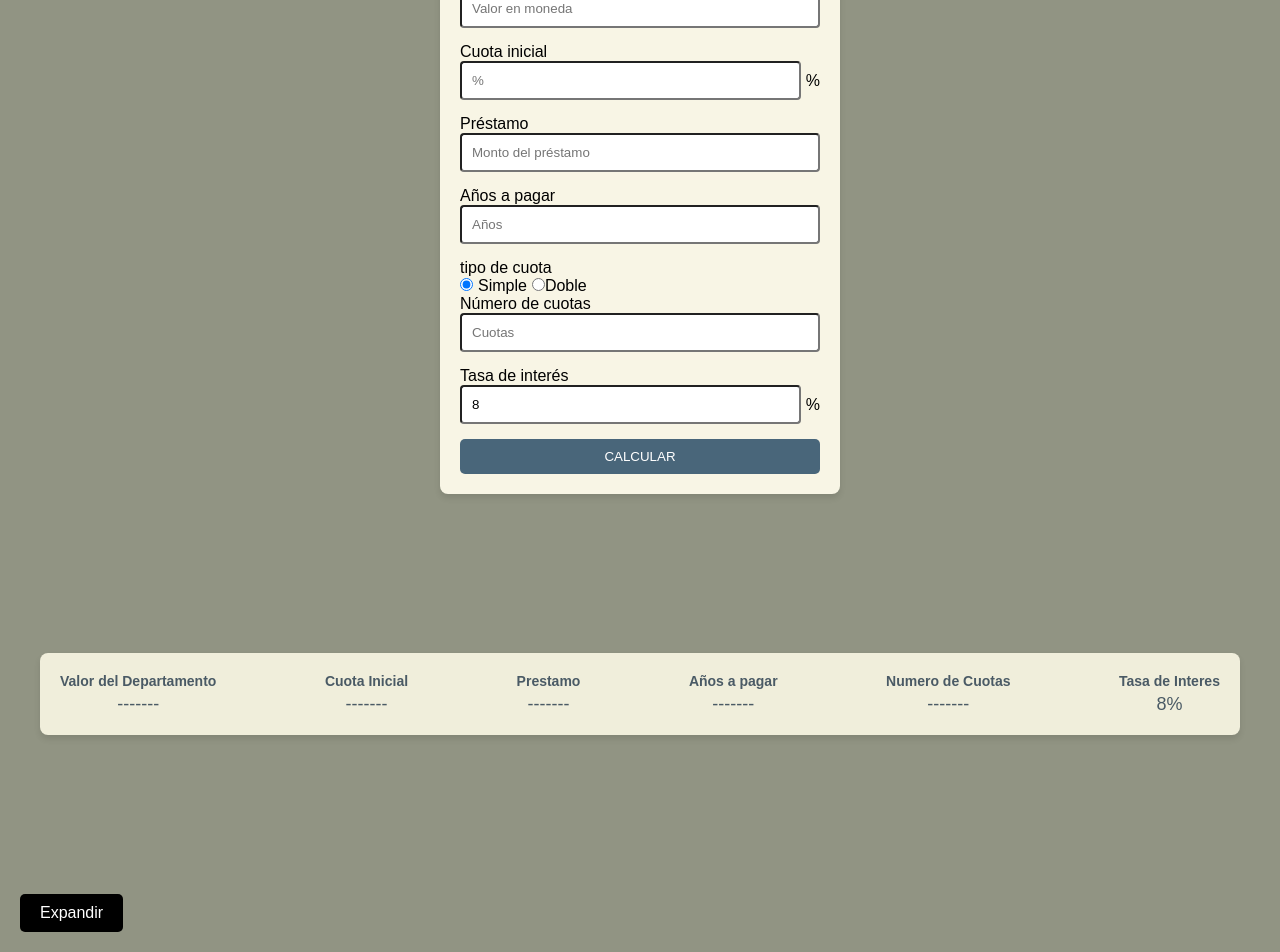
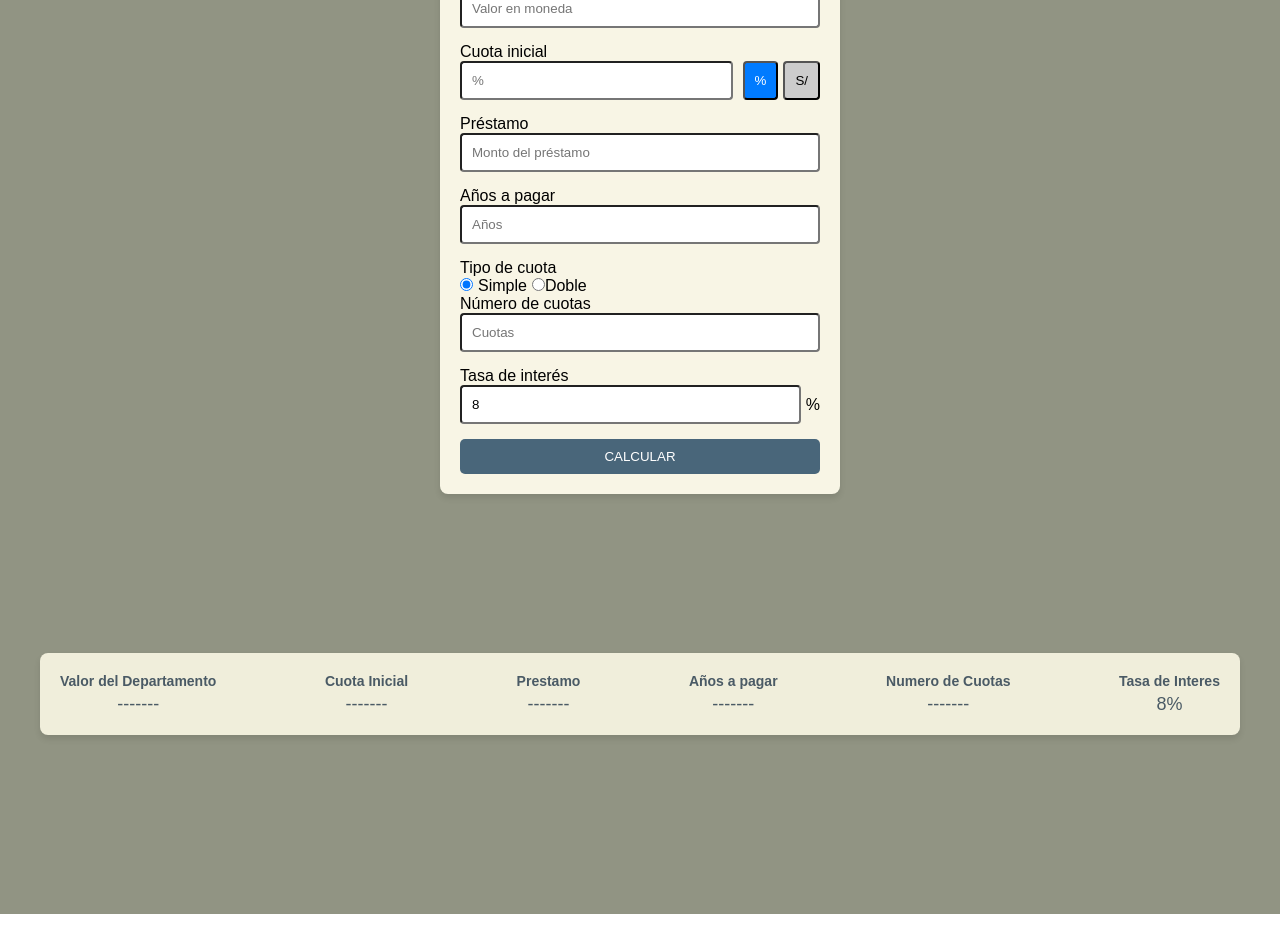
Before and after one commit to Bluxher/calc-form, a Next.js app: page / in a window 1280 px wide. Shown: the part 206-1158 px from the top of the page. After the commit the page ends 1120 px from the top, so only its background shows below. Built offline with nearby package versions, Linux system fonts and the light colour scheme.

Commit message:
Percentage and Sole's Buttons added, Button "EXPANDIR" eliminated

```diff
--- a/src/app/page.js
+++ b/src/app/page.js
@@ -3,6 +3,7 @@ import { useState } from "react";
 import moment from "moment";
 export default function Home() {
   const [tipoCuota, setTipoCuota] = useState('Simple');
+  const [inputType,setInpuType] = useState("%");
   const [valorDpto, setValorDpto] = useState("");
   const [cuotaInicial, setCuotaInicial] = useState("");
   const [prestamo, setPrestamo] = useState("");
@@ -32,6 +33,9 @@ export default function Home() {
   const mes = String(fechaActual.getMonth() + 1).padStart(2, "0");
   const anio = fechaActual.getFullYear();
 
+  const handleInputTypeChange = (type) => {
+    setInpuType(type);
+  };
   const handleValorDptoChange = (e) => {
     const value = e.target.value;
     setValorDpto(value);
@@ -45,8 +49,14 @@ export default function Home() {
   const actualizarPrestamo = (valor, cuota) => {
     const valorNumerico = parseFloat(valor) || 0;
     const cuotaNumerica = parseFloat(cuota) || 0;
-    const prestamoCalculado = valorNumerico - (valorNumerico * cuotaNumerica) / 100;
-    setPrestamo(prestamoCalculado.toFixed(2));
+    const prestamoCalculadoPorcentaje = valorNumerico - (valorNumerico * cuotaNumerica) / 100;
+    const prestamoCalculadoSoles = valorNumerico - cuotaNumerica;
+    if(inputType == "%"){
+    setPrestamo(prestamoCalculadoPorcentaje.toFixed(2));
+    }else
+    {
+    setPrestamo(prestamoCalculadoSoles.toFixed(2));
+    }
   };
   const handleAniosPagarChange = (e) => {
     const value = e.target.value;
@@ -98,11 +108,18 @@ export default function Home() {
     llenardatos();
   };
 
+  function handleFormSubmit(event){
+    event.preventDefault();
+    handleCalcularClick(event);
+    generateGrid();
+  }
+
   const cellStyle = {
     border: "1px solid black",
     padding: "10px",
   };
 
+  //---------------------------------FORMULAS---------------------------------------//
   function llenardatos() {
     var rprecio = parseFloat(valorDpto);
     var rinicial = parseFloat(cuotaInicial);
@@ -181,7 +198,6 @@ export default function Home() {
            amort = parseFloat((cuota_especial) - interes);
            saldo = parseFloat(saldo - amort);
            console.log("1 " + amort);
-           cuota = interes + amort;
            amort_acum = parseFloat(amort + amort_acum);
         } else {
            interes = parseFloat(saldo * tem);
@@ -211,7 +227,8 @@ export default function Home() {
     // Guardar los resultados en el estado
     setFechasCuotas(cuotasData);
   }
-  //---------------------------------FORMULAS---------------------------------------//
+
+
   return (
     <div
       style={{
@@ -224,10 +241,8 @@ export default function Home() {
       <h1 style={{ textAlign: "center", color: "white", padding: '50px' }}>
         Ingresa los datos correspondientes
       </h1>
-      <p> </p>
-
       <form
-        onSubmit={handleCalcularClick}
+      onSubmit={handleFormSubmit}
         style={{
           backgroundColor: "#f8f5e5",
           padding: "20px",
@@ -256,10 +271,39 @@ export default function Home() {
                 type="number"
                 value={cuotaInicial}
                 onChange={handleCuotaInicialChange}
-              placeholder="%"
-              style={{ flex: 1, padding: "10px", borderRadius: "4px" }}
+                placeholder={inputType === "%" ? "%" : "S/"}
+                style={{
+                  flex: 1,
+                  padding: "10px",
+                  borderRadius: "4px",
+                  marginRight: "10px",
+                }}
               />
-            <span style={{ marginLeft: "5px" }}>%</span>
+              <button
+                type="button"
+                onClick={() => handleInputTypeChange("%")}
+                style={{
+                  padding: "10px",
+                  borderRadius: "4px",
+                  backgroundColor: inputType === "%" ? "#007bff" : "#ccc",
+                  color: inputType === "%" ? "white" : "black",
+                  marginRight: "5px",
+                }}
+              >
+                %
+              </button>
+              <button
+                type="button"
+                onClick={() => handleInputTypeChange("S/")}
+                style={{
+                  padding: "10px",
+                  borderRadius: "4px",
+                  backgroundColor: inputType === "S/" ? "#007bff" : "#ccc",
+                  color: inputType === "S/" ? "white" : "black",
+                }}
+              >
+                S/
+              </button>
             </div>
           </div>
         <div style={{ marginBottom: "15px" }}>
@@ -283,7 +327,7 @@ export default function Home() {
           />
         </div>
         <div className="cuota-container">
-          <label className="label-titulo">tipo de cuota</label>
+          <label className="label-titulo">Tipo de cuota</label>
           <div className="opciones">
             <label className="opcion-radio">
               <input
@@ -382,21 +426,6 @@ export default function Home() {
       </div>
 
       <div>
-        <button
-          onClick={generateGrid}
-          style={{
-            padding: "10px 20px",
-            backgroundColor: "black",
-            color: "white",
-            border: "none",
-            borderRadius: "5px",
-            cursor: "pointer",
-            fontSize: "16px",
-          }}
-        >
-          Expandir
-        </button>
-
         {showGrid && (
           <table
           style={{
```
Lines whose indentation alone changed are shown as unchanged.
